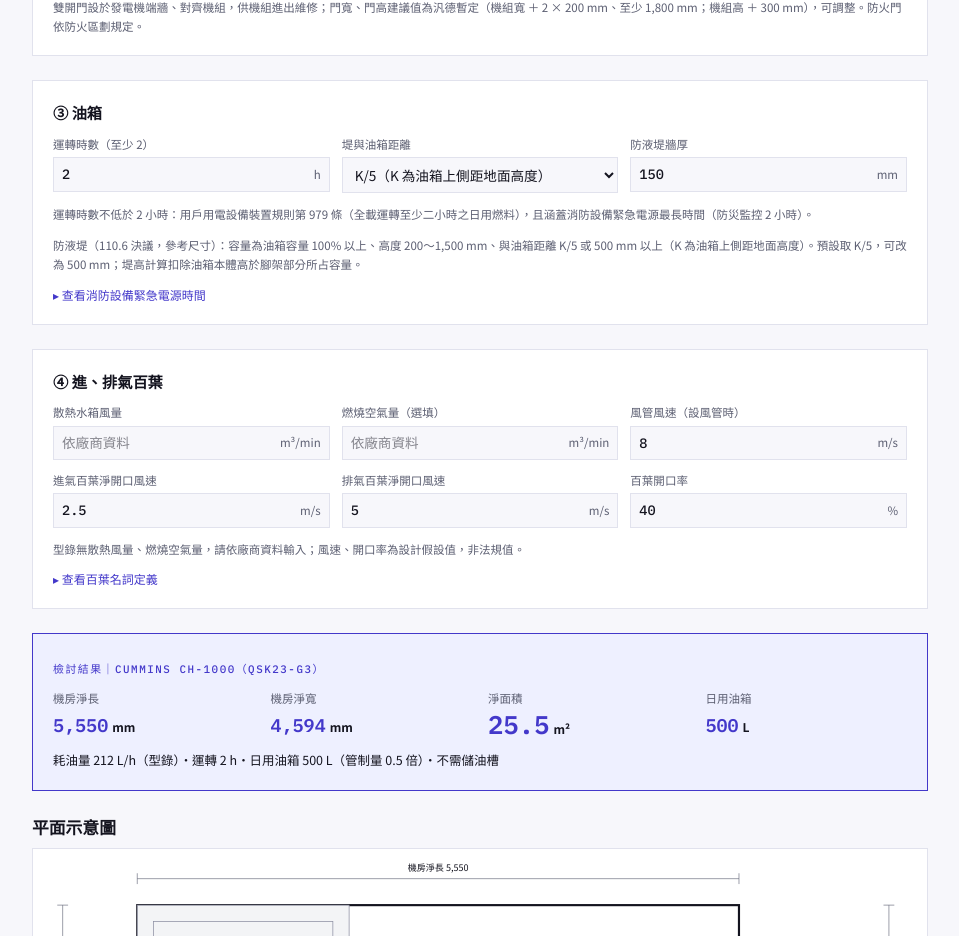
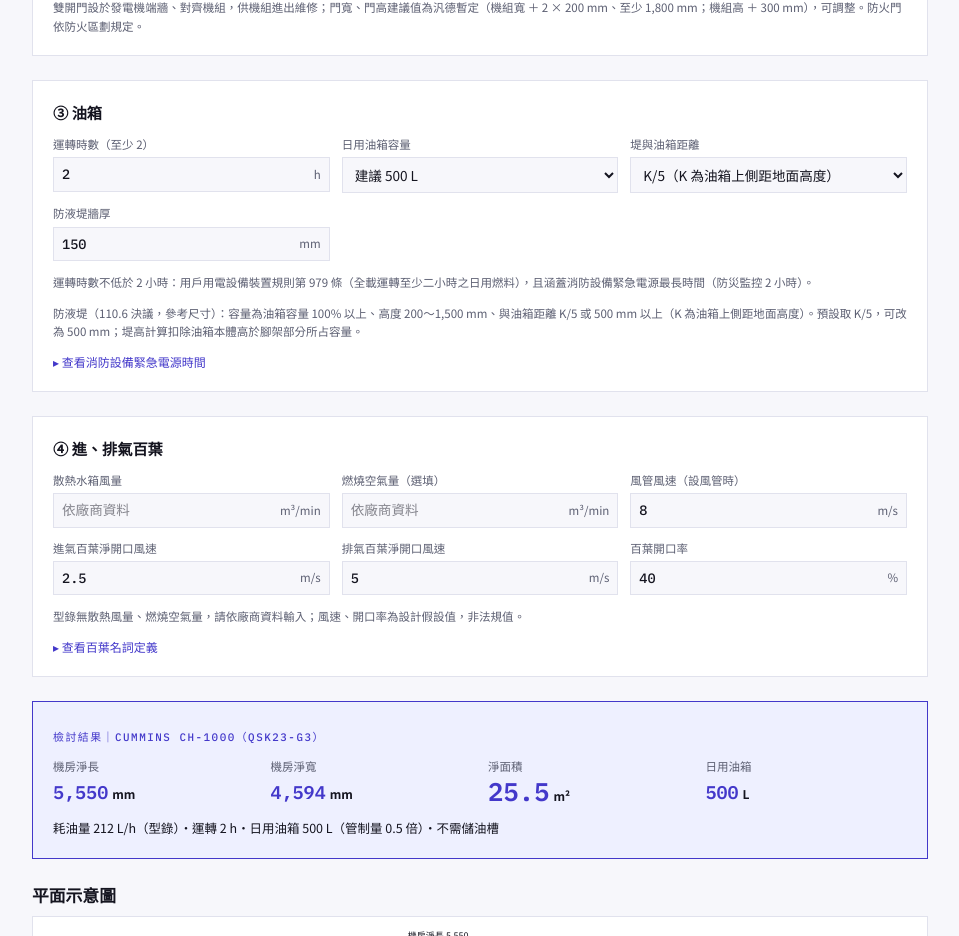
Before and after one commit to evan-yufanlin/allcom-website, a Next.js app: page /tools/generator in a window 1280 px wide. Shown: the part 1300-2236 px from the top of the page, without its empty margins (160-1119 px from the left). Built offline with nearby package versions, Linux system fonts and the light colour scheme.

Commit message:
Generator tool: allow choosing a larger day tank
Co-Authored-By: Claude Opus 5.5 <noreply@anthropic.com>
Claude-Session: https://claude.ai/code/session_01GyJMtG6yMBg1KRqad1rjEg

```diff
--- a/scripts/verify-generator.ts
+++ b/scripts/verify-generator.ts
@@ -111,6 +111,18 @@ console.log("\n案例七：案例一改用堤距 500 mm");
   near("機房淨寬", r.width, 5170, 0);
 }
 
+console.log("\n案例八：案例一選用加大油箱");
+{
+  const base = defaultGenInput(unitOf(find("chem-cummins", "CH-1000", "QSK23-G3")));
+  const r = calculateGenerator({ ...base, tankCapacity: 800 });
+  near("建議油箱", r.tankSuggested, 500, 0);
+  near("選用 800 L", r.tank.capacity, 800, 0);
+  near("堤距 (300 ＋ 970) ÷ 5", r.dike.offset, 254, 0);
+  near("防液堤高（432.6 → 433）", r.dike.height, 433, 0);
+  near("機房淨寬 1,000 ＋ 1,700 ＋ 600 ＋ 1,518", r.width, 4818, 0);
+  near("選用小於建議者不採用", calculateGenerator({ ...base, tankCapacity: 300 }).tank.capacity, 500, 0);
+}
+
 console.log("\n案例六：百葉");
 {
   const r = calculateGenerator({ ...defaultGenInput(unitOf(find("chem-cummins", "CH-1000", "QSK23-G3"))), radiatorFlow: 600, combustionFlow: 40 });
--- a/src/components/GeneratorTool.tsx
+++ b/src/components/GeneratorTool.tsx
@@ -4,7 +4,7 @@ import { useState, type ReactNode } from "react";
 import GeneratorPlan from "@/components/GeneratorPlan";
 import PdfSaveButton from "@/components/PdfSaveButton";
 import { Card, Num, Select, SmallButton, Text } from "@/components/ToolFields";
-import { CATALOGS, GENSETS, GEN_SERIES, TANK_SOURCE, VENDOR_NAME, seriesLabel, seriesOf, type GenSet, type Vendor } from "@/data/generators";
+import { CATALOGS, GENSETS, GEN_SERIES, TANKS, TANK_SOURCE, VENDOR_NAME, seriesLabel, seriesOf, type GenSet, type Vendor } from "@/data/generators";
 import { dateStamp } from "@/lib/dateStamp";
 import {
   CLEAR_LABEL,
@@ -14,6 +14,7 @@ import {
   FIRE_DURATIONS,
   NOTES,
   REMINDERS,
+  ROOM_TANK_LIMIT,
   SOURCES,
   SOURCE_LIST,
   calculateGenerator,
@@ -182,6 +183,18 @@ export default function GeneratorTool() {
       <Card title="③ 油箱">
         <div className="grid grid-cols-2 gap-3 sm:grid-cols-3">
           <Num label="運轉時數（至少 2）" unit="h" value={settings.hours} onChange={(hours) => set({ hours: hours ?? 0 })} />
+          <Select<string>
+            label="日用油箱容量"
+            value={r.tank.capacity > r.tankSuggested ? String(r.tank.capacity) : "auto"}
+            onChange={(v) => set({ tankCapacity: v === "auto" ? null : Number(v) })}
+            options={[
+              { value: "auto", label: `建議 ${fmt(r.tankSuggested, 0)} L` },
+              ...TANKS.filter((t) => t.capacity > r.tankSuggested && t.capacity <= ROOM_TANK_LIMIT).map((t) => ({
+                value: String(t.capacity),
+                label: `加大 ${fmt(t.capacity, 0)} L（${t.size.join("×")}）`,
+              })),
+            ]}
+          />
           <Select<DikeRule>
             label="堤與油箱距離"
             value={settings.dikeRule}
--- a/src/lib/generator.ts
+++ b/src/lib/generator.ts
@@ -35,6 +35,8 @@ export interface GenInput {
   dikeWall: number;
   /** 防液堤與油箱距離取法：K/5（預設）或 500 mm（K/5 與 500 取大） */
   dikeRule: DikeRule;
+  /** 選用日用油箱容量（L）；null 或小於建議容量時採建議容量 */
+  tankCapacity: number | null;
   /** 雙開門寬（mm）；null 為建議值 */
   doorWidth: number | null;
   /** 散熱水箱風量（m³/min） */
@@ -95,6 +97,7 @@ export function defaultGenInput(unit: GenUnit): GenInput {
     hours: MIN_HOURS,
     dikeWall: 150,
     dikeRule: "k5",
+    tankCapacity: null,
     doorWidth: null,
     radiatorFlow: null,
     combustionFlow: null,
@@ -184,6 +187,8 @@ export interface GenResult {
   /** 機組附油箱（L，不計入日用油箱） */
   baseTank: number;
   tank: Tank;
+  /** 建議日用油箱容量（L，≧ 所需容積之最小規格） */
+  tankSuggested: number;
   dike: Dike;
   /** 機房內日用油箱（L） */
   roomTank: number;
@@ -248,7 +253,9 @@ export function calculateGenerator(i: GenInput): GenResult {
   const baseTank = u.baseTank ?? 0;
   const fits = TANKS.filter((t) => t.capacity <= ROOM_TANK_LIMIT);
   const picked = fits.find((t) => t.capacity >= needVolume - 1e-9) ?? fits[fits.length - 1];
-  const tank: Tank = { capacity: picked.capacity, size: [...picked.size], leg: picked.leg };
+  const chosen = i.tankCapacity ? fits.find((t) => t.capacity === i.tankCapacity && t.capacity > picked.capacity) : undefined;
+  const use = chosen ?? picked;
+  const tank: Tank = { capacity: use.capacity, size: [...use.size], leg: use.leg };
   const dike = makeDike(tank, i.dikeWall, i.dikeRule);
   if (dike.needHeight > DIKE_MAX_H) warnings.push(`防液堤所需高度 ${fmt(dike.needHeight, 0)} mm 超過 ${DIKE_MAX_H} mm，請加大防液堤面積。`);
   const roomTank = tank.capacity;
@@ -308,6 +315,7 @@ export function calculateGenerator(i: GenInput): GenResult {
     needVolume,
     baseTank,
     tank,
+    tankSuggested: picked.capacity,
     dike,
     roomTank,
     storage,
@@ -406,7 +414,9 @@ export function fuelLines(r: GenResult): string[] {
       ? `耗油量 ＝ ${fmt(u.standbyKw)} kW × ${r.factor} L/kWh ＝ ${fmt(r.fuelRate, 1)} L/h（暫定）`
       : `耗油量 ＝ 型錄滿載 ${fmt(r.fuelRate, 1)} L/h`,
     `所需容積 ＝ ${fmt(r.fuelRate, 1)} × ${fmt(r.hours, 1)} h ÷ 0.9 ＝ ${fmt(r.needVolume, 1)} L`,
-    `日用油箱 → ${fmt(r.tank.capacity, 0)} L（${r.tank.size.join("×")} mm，腳架 ${r.tank.leg}；上限 950 L）`,
+    r.tank.capacity > r.tankSuggested
+      ? `日用油箱：建議 ${fmt(r.tankSuggested, 0)} L，選用加大 ${fmt(r.tank.capacity, 0)} L（${r.tank.size.join("×")} mm，腳架 ${r.tank.leg}；上限 950 L）`
+      : `日用油箱 → ${fmt(r.tank.capacity, 0)} L（${r.tank.size.join("×")} mm，腳架 ${r.tank.leg}；上限 950 L）`,
     r.input.dikeRule === "k5"
       ? `堤與油箱距離 ＝ K/5 ＝ (${r.tank.leg} ＋ ${r.tank.size[2]}) ÷ 5 ＝ ${fmt(r.dike.offset, 0)} mm`
       : `堤與油箱距離 ＝ max（500，K/5 ＝ ${fmt(r.dike.k / 5, 0)}）＝ ${fmt(r.dike.offset, 0)} mm`,
```
Also changed, not shown: 1 other file (tests, documents, lock files or other folders).
